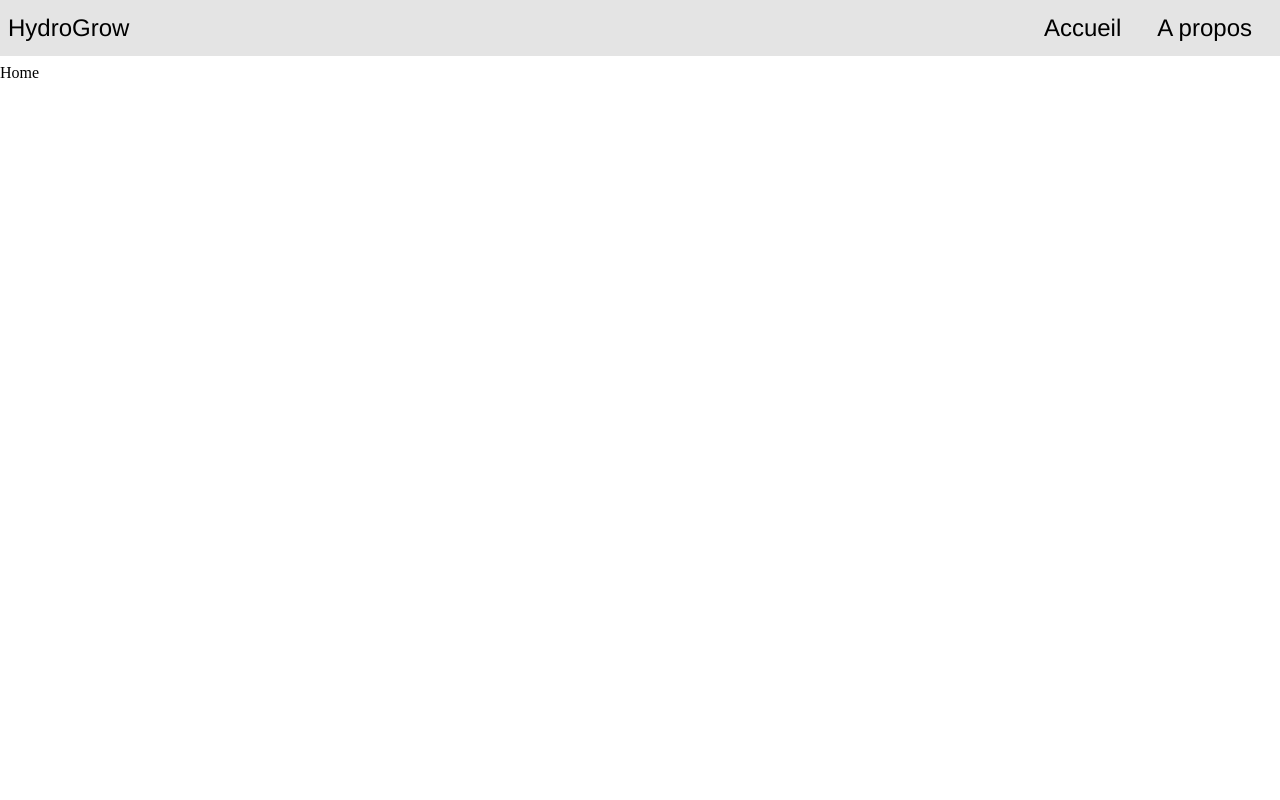
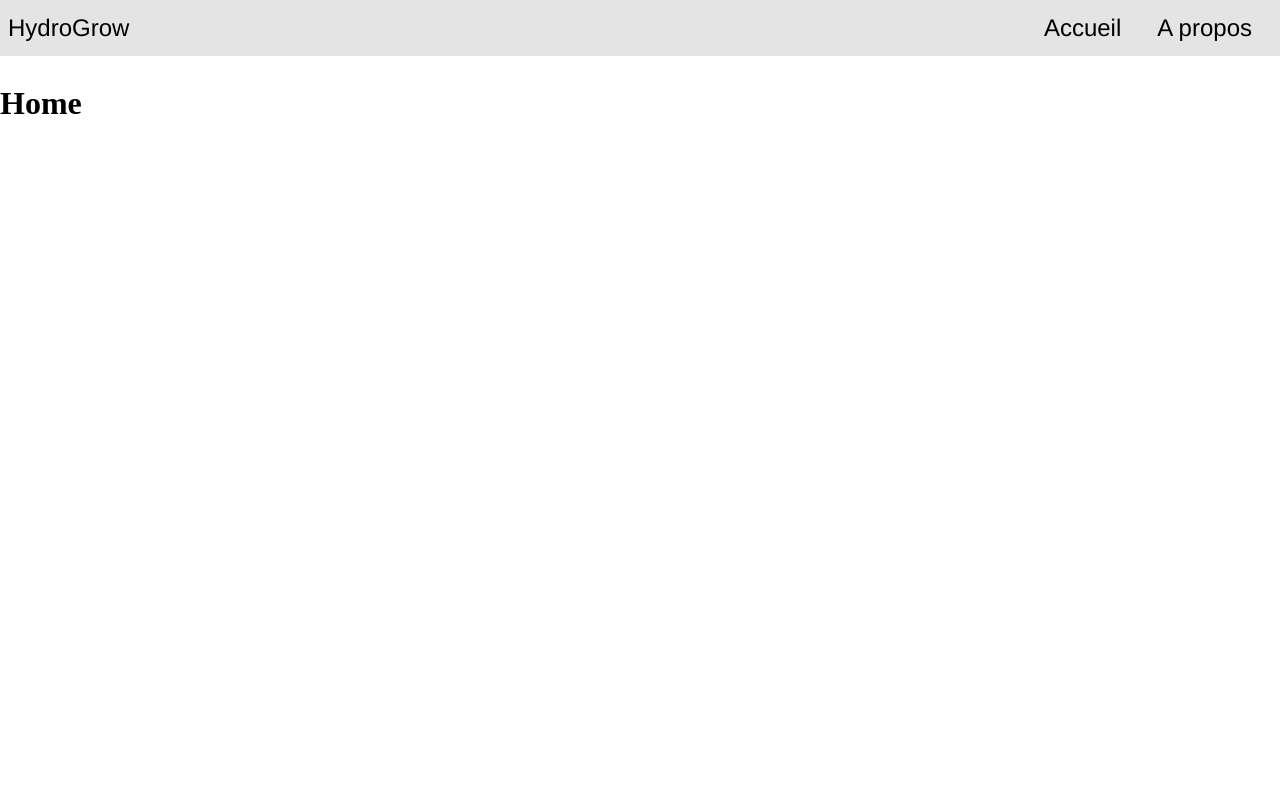
Before and after one commit to SudTech-Innovations/HydroGrow_FrontEnd, a React (Create React App) app in the folder hydrogrow/: page / in a window 1280 px wide. Shown: the top 800 px of the page. Built offline with nearby package versions, Linux system fonts and the light colour scheme.

Commit message:
Update Home.jsx

```diff
--- a/hydrogrow/src/pages/Home/Home.jsx
+++ b/hydrogrow/src/pages/Home/Home.jsx
@@ -1,5 +1,9 @@
 import React from "react";
 
 export default function Home() {
-  return <div>Home</div>;
+  return (
+    <div>
+      <h1>Home</h1>
+    </div>
+  );
 }
```
